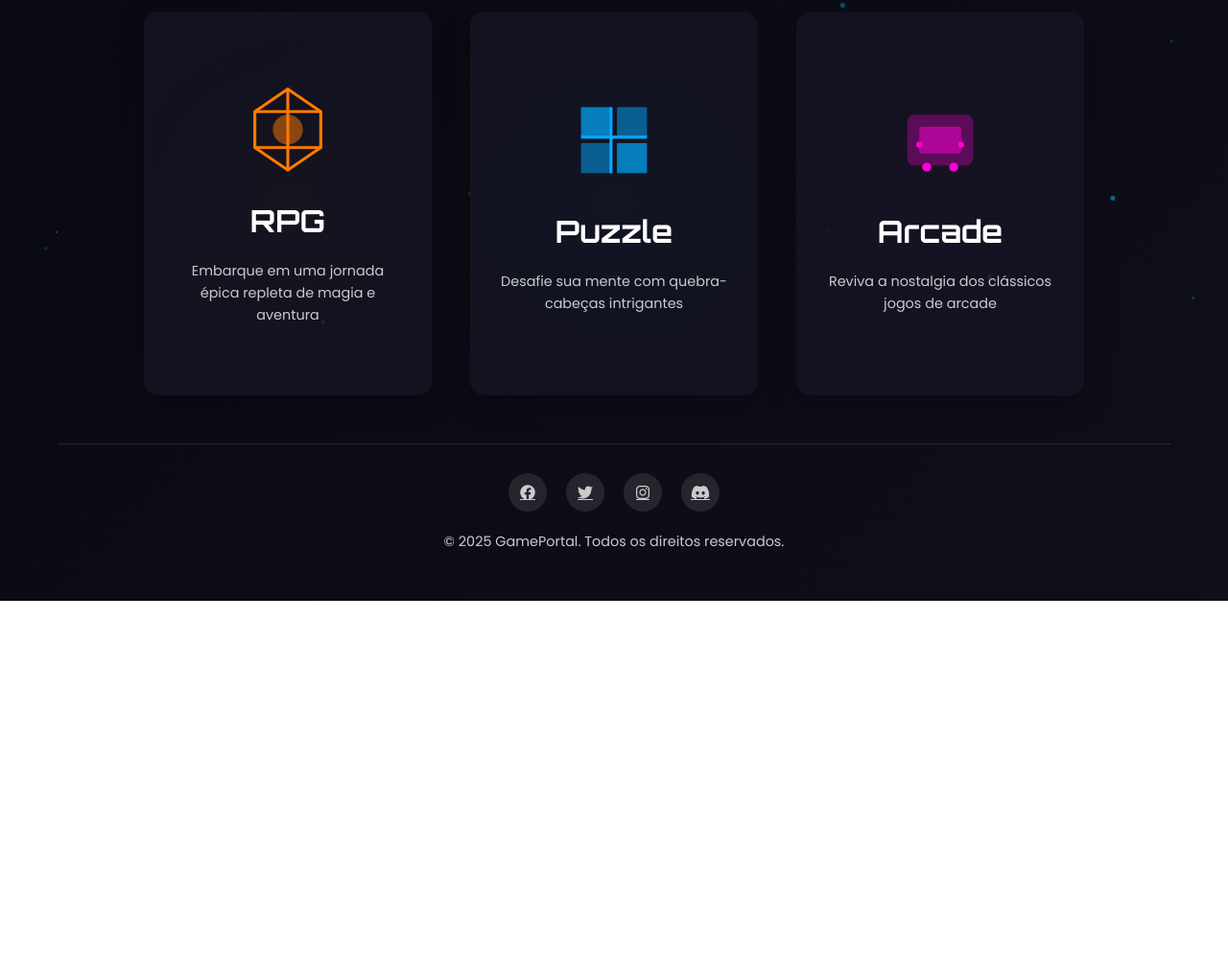
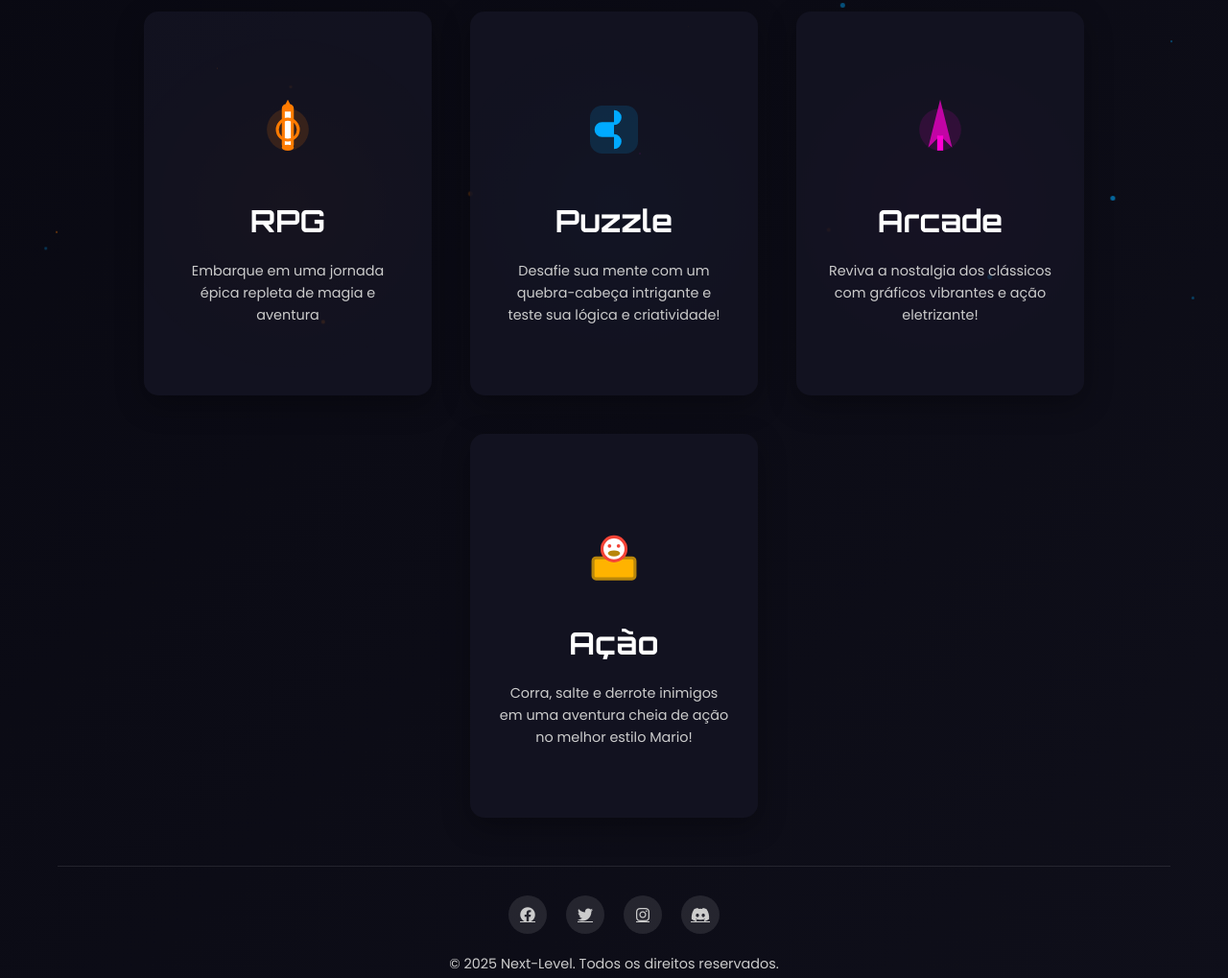
Before and after one commit to Kauazzxx/Projeto-Escola, a plain HTML site: page PortalJogos/index.html in a window 1280 px wide. Shown: the part 449-1468 px from the top of the page at 96% size. Before the commit the page ends 1075 px from the top, so only its background shows below. Drawn offline with nearby package versions, Linux system fonts and the light colour scheme.

Commit message:
Update index.html

```diff
--- a/PortalJogos/index.html
+++ b/PortalJogos/index.html
@@ -2,7 +2,7 @@
 <head>
     <meta charset="UTF-8">
     <meta name="viewport" content="width=device-width, initial-scale=1.0">
-    <title>Portal de Jogos</title>
+    <title>Next-Level</title>
     <link rel="stylesheet" href="style.css">
     <link rel="stylesheet" href="https://cdnjs.cloudflare.com/ajax/libs/font-awesome/6.4.0/css/all.min.css">
     <link rel="stylesheet" href="https://cdnjs.cloudflare.com/ajax/libs/animate.css/4.1.1/animate.min.css">
@@ -20,7 +20,7 @@
             <div class="logo">
                 <svg class="logo-svg" viewBox="0 0 200 50" xmlns="http://www.w3.org/2000/svg">
                     <path d="M20,10 C30,5 40,10 35,15 C45,20 30,25 25,20 C15,25 10,15 20,10 Z" fill="url(#logo-gradient)" />
-                    <text x="60" y="30" fill="#fff" font-family="Arial, sans-serif" font-weight="bold" font-size="20">GamePortal</text>
+                    <text x="60" y="30" fill="#fff" font-family="Arial, sans-serif" font-weight="bold" font-size="20">Next-Level</text>
                     <defs>
                         <linearGradient id="logo-gradient" x1="0%" y1="0%" x2="100%" y2="100%">
                             <stop offset="0%" stop-color="#ff7b00" />
@@ -49,11 +49,12 @@
                     <div class="card-front">
                         <div class="game-icon">
                             <svg viewBox="0 0 64 64" xmlns="http://www.w3.org/2000/svg">
-                                <path d="M32,5 L10,20 L10,44 L32,59 L54,44 L54,20 Z" fill="none" stroke="#ff7b00" stroke-width="2" />
-                                <path d="M32,5 L32,59" fill="none" stroke="#ff7b00" stroke-width="2" />
-                                <path d="M10,20 L54,20" fill="none" stroke="#ff7b00" stroke-width="2" />
-                                <path d="M10,44 L54,44" fill="none" stroke="#ff7b00" stroke-width="2" />
-                                <circle cx="32" cy="32" r="10" fill="#ff7b00" opacity="0.5" />
+                                <!-- Ícone RPG: Espada e escudo minimalista -->
+                                <circle cx="32" cy="32" r="14" fill="#ff7b00" opacity="0.15" />
+                                <rect x="29" y="16" width="6" height="28" rx="2" fill="#fff" stroke="#ff7b00" stroke-width="2" />
+                                <polygon points="32,12 36,20 28,20" fill="#ff7b00" />
+                                <ellipse cx="32" cy="44" rx="4" ry="2" fill="#ff7b00" />
+                                <circle cx="32" cy="32" r="7" fill="none" stroke="#ff7b00" stroke-width="2" />
                             </svg>
                         </div>
                         <h2>RPG</h2>
@@ -61,8 +62,10 @@
                     </div>
                     <div class="card-back">
                         <h3>Aventura Mística</h3>
-                        <p>Um mundo repleto de criaturas mágicas, artefatos antigos e heróis lendários aguarda por você!</p>
-                        <button class="play-btn">Jogar Agora</button>
+                        <p>Domine habilidades únicas e enfrente inimigos poderosos em combates onde cada decisão conta.</p>
+                        <a href="rpg-game.html" target="_blank" rel="noopener noreferrer">
+                            <button class="play-btn">Jogar Agora</button>
+                        </a>
                     </div>
                 </div>
 
@@ -70,20 +73,17 @@
                     <div class="card-front">
                         <div class="game-icon">
                             <svg viewBox="0 0 64 64" xmlns="http://www.w3.org/2000/svg">
-                                <rect x="10" y="10" width="20" height="20" fill="#00aaff" opacity="0.7" />
-                                <rect x="34" y="10" width="20" height="20" fill="#00aaff" opacity="0.5" />
-                                <rect x="10" y="34" width="20" height="20" fill="#00aaff" opacity="0.5" />
-                                <rect x="34" y="34" width="20" height="20" fill="#00aaff" opacity="0.7" />
-                                <path d="M30,10 L30,54" fill="none" stroke="#00aaff" stroke-width="2" />
-                                <path d="M10,30 L54,30" fill="none" stroke="#00aaff" stroke-width="2" />
+                                <!-- Ícone Puzzle: Peça de quebra-cabeça minimalista -->
+                                <rect x="16" y="16" width="32" height="32" rx="8" fill="#00aaff" opacity="0.15" />
+                                <path d="M32 20 a4 4 0 1 1 0 8 h-8 a4 4 0 1 0 0 8 h8 a4 4 0 1 1 0 8" fill="#00aaff" stroke="#00aaff" stroke-width="2" />
                             </svg>
                         </div>
                         <h2>Puzzle</h2>
-                        <p>Desafie sua mente com quebra-cabeças intrigantes</p>
+                        <p>Desafie sua mente com um quebra-cabeça intrigante e teste sua lógica e criatividade!</p>
                     </div>
                     <div class="card-back">
                         <h3>Enigmas Infinitos</h3>
-                        <p>Centenas de quebra-cabeças para desafiar seu raciocínio lógico e criatividade!</p>
+                        <p>Um quebra-cabeça para desafiar seu raciocínio lógico e criatividade!</p>
                         <button class="play-btn">Jogar Agora</button>
                     </div>
                 </div>
@@ -92,21 +92,43 @@
                     <div class="card-front">
                         <div class="game-icon">
                             <svg viewBox="0 0 64 64" xmlns="http://www.w3.org/2000/svg">
-                                <rect x="10" y="15" width="44" height="34" rx="5" fill="#ff00d4" opacity="0.3" />
-                                <rect x="18" y="23" width="28" height="18" rx="2" fill="#ff00d4" opacity="0.5" />
-                                <circle cx="23" cy="50" r="3" fill="#ff00d4" />
-                                <circle cx="41" cy="50" r="3" fill="#ff00d4" />
-                                <circle cx="18" cy="35" r="2" fill="#ff00d4" />
-                                <circle cx="46" cy="35" r="2" fill="#ff00d4" />
+                                <!-- Ícone Arcade: Nave espacial minimalista -->
+                                <polygon points="32,12 40,44 32,36 24,44" fill="#ff00d4" opacity="0.7" />
+                                <rect x="30" y="36" width="4" height="10" fill="#ff00d4" />
+                                <circle cx="32" cy="32" r="14" fill="#ff00d4" opacity="0.12" />
                             </svg>
                         </div>
                         <h2>Arcade</h2>
-                        <p>Reviva a nostalgia dos clássicos jogos de arcade</p>
+                        <p>Reviva a nostalgia dos clássicos com gráficos vibrantes e ação eletrizante!</p>
                     </div>
                     <div class="card-back">
                         <h3>Clássicos Renovados</h3>
-                        <p>Os melhores jogos de arcade da história com um toque moderno e viciante!</p>
+                        <p>Prepare-se para horas de diversão com o nosso jogo retrô — pura adrenalina e nostalgia!</p>
                         <button class="play-btn">Jogar Agora</button>
+                    </div>
+                </div>
+
+                <div class="game-card action" id="action-card">
+                    <div class="card-front">
+                        <div class="game-icon">
+                            <svg viewBox="0 0 64 64" xmlns="http://www.w3.org/2000/svg">
+                                <!-- Ícone Ação: Bloco e cogumelo minimalista -->
+                                <rect x="18" y="36" width="28" height="14" rx="2" fill="#ffb300" stroke="#b8860b" stroke-width="2" />
+                                <circle cx="32" cy="30" r="8" fill="#fff" stroke="#f44336" stroke-width="2" />
+                                <ellipse cx="32" cy="33" rx="4" ry="2" fill="#b8860b" />
+                                <circle cx="29" cy="28" r="1.2" fill="#f44336" />
+                                <circle cx="35" cy="28" r="1.2" fill="#f44336" />
+                            </svg>
+                        </div>
+                        <h2>Ação</h2>
+                        <p>Corra, salte e derrote inimigos em uma aventura cheia de ação no melhor estilo Mario!</p>
+                    </div>
+                    <div class="card-back">
+                        <h3>Aventura de Plataforma</h3>
+                        <p>Supere obstáculos, colete moedas e salve o dia neste jogo de plataforma clássico!</p>
+                        <a href="acao-game.html" target="_blank" rel="noopener noreferrer">
+                            <button class="play-btn">Jogar Agora</button>
+                        </a>
                     </div>
                 </div>
             </div>
@@ -120,7 +142,7 @@
                     <a href="#"><i class="fab fa-instagram"></i></a>
                     <a href="#"><i class="fab fa-discord"></i></a>
                 </div>
-                <p>&copy; 2025 GamePortal. Todos os direitos reservados.</p>
+                <p>&copy; 2025 Next-Level. Todos os direitos reservados.</p>
             </div>
         </footer>
     </div>
@@ -132,18 +154,25 @@
             <div class="modal-games">
                 <div class="modal-game-option" data-game="rpg">
                     <h3>RPG: Aventura Mística</h3>
-                    <p>Embarque em uma jornada épica através de mundos fantásticos</p>
+                    <p>Embarque em uma jornada épica através de combates fantásticos</p>
                     <button class="start-game">Começar Aventura</button>
                 </div>
                 <div class="modal-game-option" data-game="puzzle">
                     <h3>Puzzle: Enigmas Infinitos</h3>
-                    <p>Desafie sua mente com quebra-cabeças intrigantes</p>
+                    <p>Desafie sua mente com um quebra-cabeça intrigante</p>
                     <button class="start-game">Iniciar Desafio</button>
                 </div>
                 <div class="modal-game-option" data-game="arcade">
-                    <h3>Arcade: Clássicos Renovados</h3>
-                    <p>Reviva os clássicos jogos de arcade com um toque moderno</p>
+                    <h3>Arcade: Clássico Renovado</h3>
+                    <p>Reviva o clássico jogos de arcade com um toque moderno</p>
                     <button class="start-game">Jogar Agora</button>
+                </div>
+                <div class="modal-game-option" data-game="ação">
+                    <h3>Ação: Super Plataforma</h3>
+                    <p>Supere obstáculos e divirta-se com uma aventura cheia de ação e desafios!</p>
+                    <a href="acao-game.html" target="_blank" rel="noopener noreferrer">
+                        <button class="start-game">Jogar Agora</button>
+                    </a>
                 </div>
             </div>
         </div>
```
